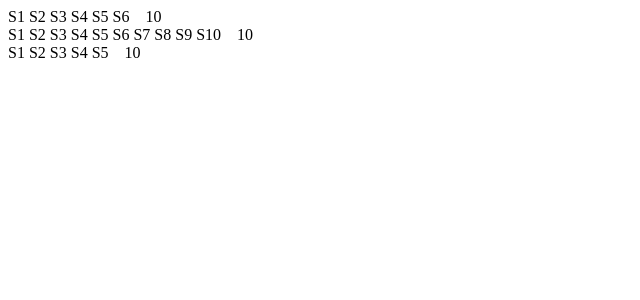
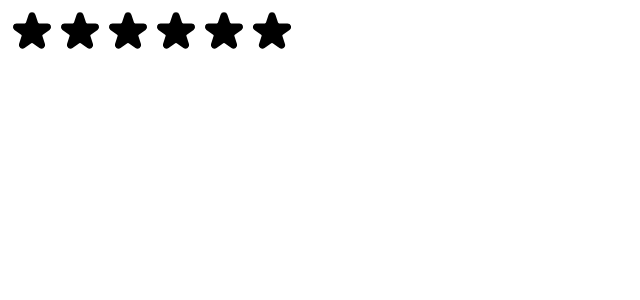
Before and after one commit to Charles-Rocke/usePopcorn, a React (Create React App) app: page / in a window 1280 px wide. Shown: the top 300 px of the page, without its empty margins (0-640 px from the left). Built offline with nearby package versions, Linux system fonts and the light colour scheme.

Commit message:
Added component controlled element

```diff
--- a/src/StarRating.js
+++ b/src/StarRating.js
@@ -1,3 +1,5 @@
+import { useState } from "react";
+
 // Styling objects
 const containerStyle = {
   display: "flex",
@@ -7,7 +9,6 @@
 
 const starContainerStyle = {
   display: "flex",
-  gap: "4px",
 };
 
 const textStyle = {
@@ -15,18 +16,72 @@
   margin: "0",
 };
 
+const starStyle = {
+  width: "48px",
+  height: "48px",
+  display: "block",
+  cursor: "pointer",
+};
+
 // Star Rating component
 function StarRating({ maxRating = 5 }) {
+  const [rating, setRating] = useState(0);
+
+  /* can be alternative to onProp={() => setRating(i + 1)} />
+  function handleRating(rating){
+    setRating(rating);
+  }
+  */
+
   return (
     <div style={containerStyle}>
       <div style={starContainerStyle}>
         {Array.from({ length: maxRating }, (_, i) => (
-          <span>S{i + 1}</span>
+          <Star key={i} onRate={() => setRating(i + 1)} />
         ))}
       </div>
-      <p style={textStyle}>10</p>
+      <p style={textStyle}>{rating || ""}</p>
     </div>
   );
 }
 
+function Star({ onRate }) {
+  return (
+    <span role="button" style={starStyle} onClick={onRate}>
+      <svg
+        xmlns="http://www.w3.org/2000/svg"
+        viewBox="0 0 20 20"
+        fill="#000"
+        stroke="#000"
+      >
+        <path d="M9.049 2.927c.3-.921 1.603-.921 1.902 0l1.07 3.292a1 1 0 00.95.69h3.462c.969 0 1.371 1.24.588 1.81l-2.8 2.034a1 1 0 00-.364 1.118l1.07 3.292c.3.921-.755 1.688-1.54 1.118l-2.8-2.034a1 1 0 00-1.175 0l-2.8 2.034c-.784.57-1.838-.197-1.539-1.118l1.07-3.292a1 1 0 00-.364-1.118L2.98 8.72c-.783-.57-.38-1.81.588-1.81h3.461a1 1 0 00.951-.69l1.07-3.292z" />
+      </svg>
+    </span>
+  );
+}
+
 export default StarRating;
+
+/*
+FULL STAR
+
+
+
+
+EMPTY STAR
+
+<svg
+  xmlns="http://www.w3.org/2000/svg"
+  fill="none"
+  viewBox="0 0 24 24"
+  stroke="#000"
+>
+  <path
+    strokeLinecap="round"
+    strokeLinejoin="round"
+    strokeWidth="{2}"
+    d="M11.049 2.927c.3-.921 1.603-.921 1.902 0l1.519 4.674a1 1 0 00.95.69h4.915c.969 0 1.371 1.24.588 1.81l-3.976 2.888a1 1 0 00-.363 1.118l1.518 4.674c.3.922-.755 1.688-1.538 1.118l-3.976-2.888a1 1 0 00-1.176 0l-3.976 2.888c-.783.57-1.838-.197-1.538-1.118l1.518-4.674a1 1 0 00-.363-1.118l-3.976-2.888c-.784-.57-.38-1.81.588-1.81h4.914a1 1 0 00.951-.69l1.519-4.674z"
+  />
+</svg>
+
+*/
--- a/src/index.js
+++ b/src/index.js
@@ -10,7 +10,5 @@
   <React.StrictMode>
     {/* <App /> */}
     <StarRating maxRating={6} />
-    <StarRating maxRating={10} />
-    <StarRating />
   </React.StrictMode>
 );
```
